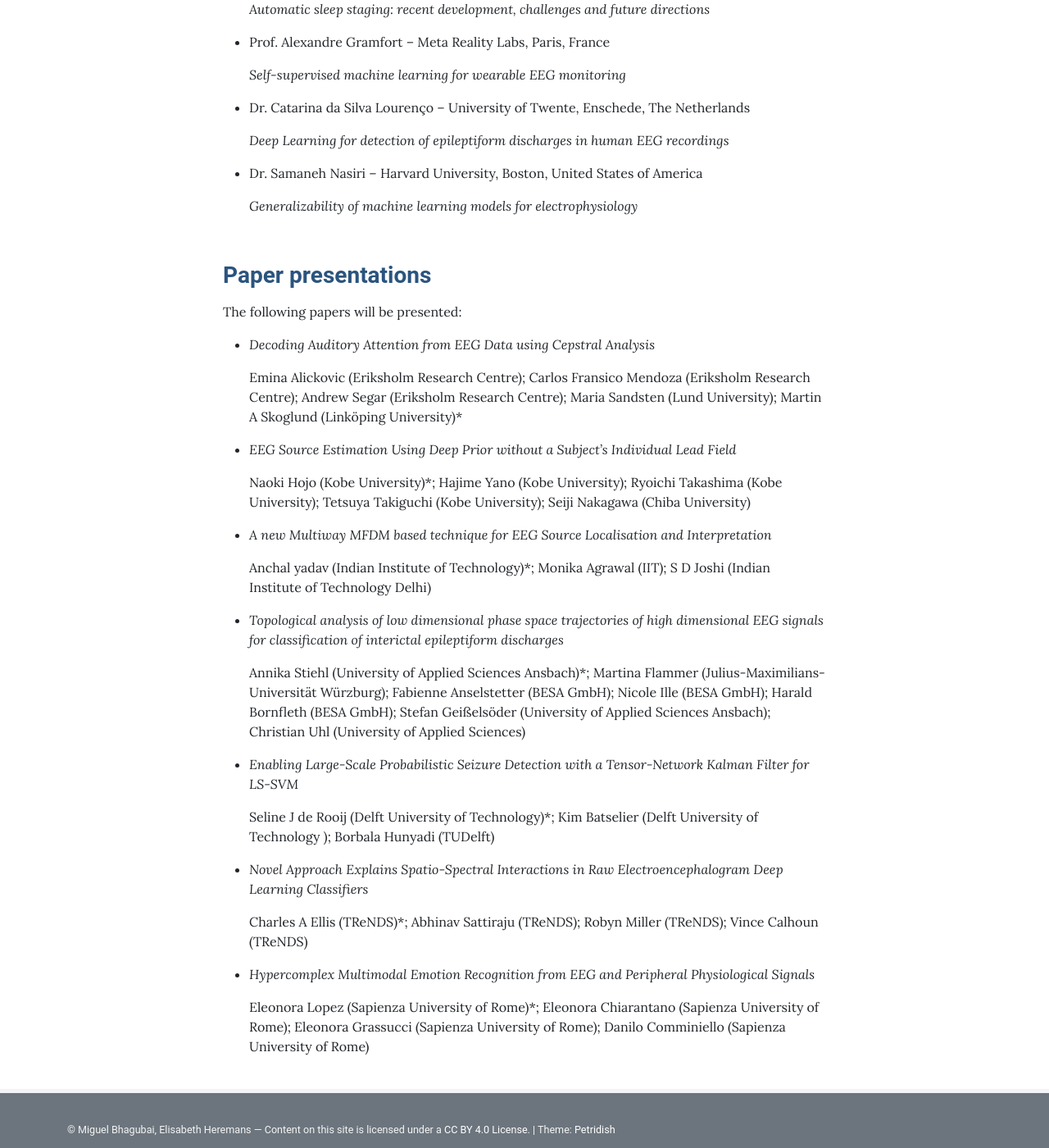
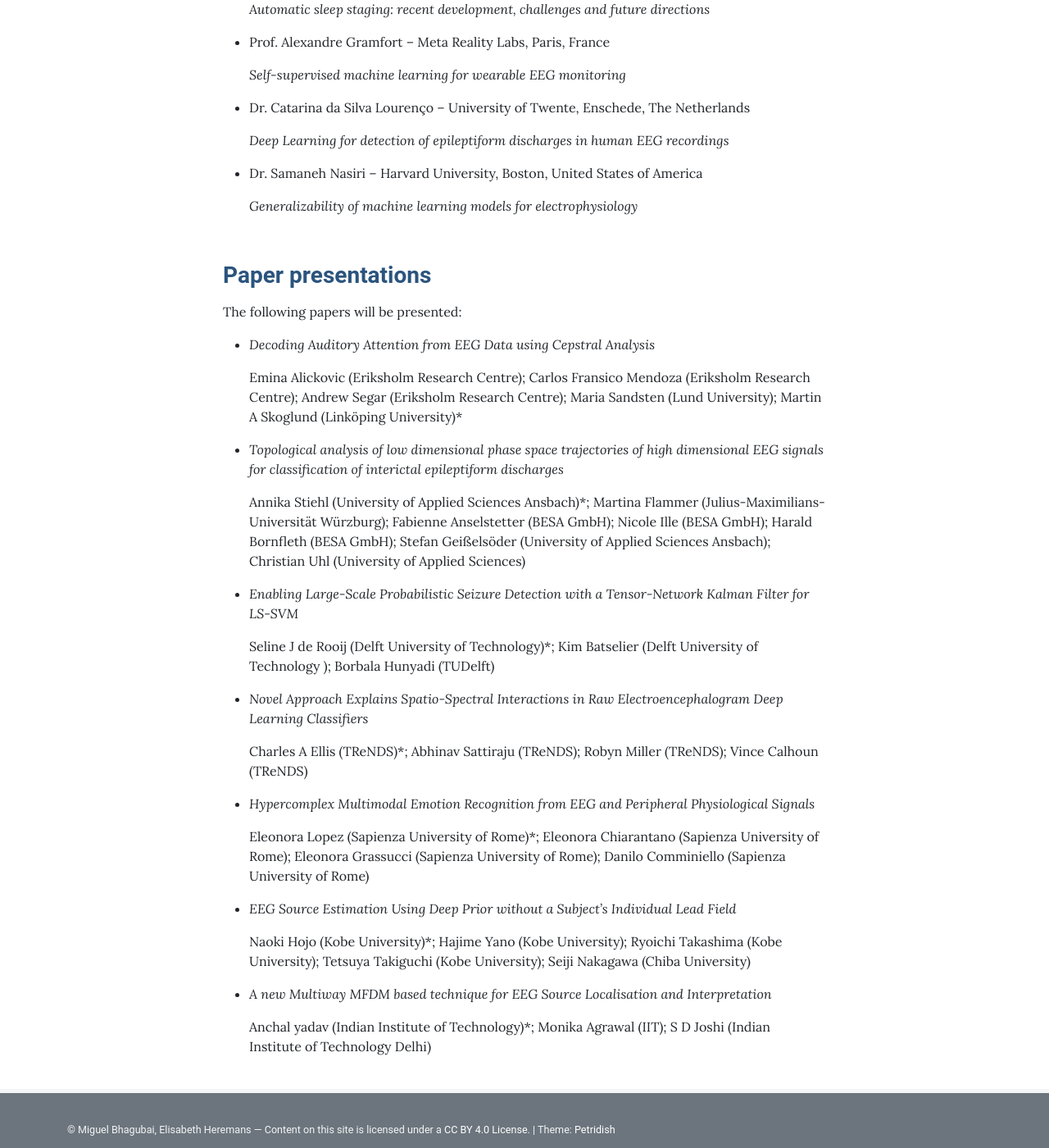
Before and after one commit to biomedepi/eegworkshop, a Jekyll site: the page built from pages/program.md, in a window 1280 px wide and 1400 px high, scrolled down 607 px. Shown: the whole window at 82% size. Built offline with Jekyll 4.4.1, drawn with Linux system fonts in a browser that asks for light colours; part of the change alters nothing that is shown.

```diff
--- a/pages/program.md
+++ b/pages/program.md
@@ -40,12 +40,6 @@ The following papers will be presented:
 - *Decoding Auditory Attention from EEG Data using Cepstral Analysis*
 
    Emina Alickovic (Eriksholm Research Centre); Carlos Fransico Mendoza (Eriksholm Research Centre); Andrew Segar (Eriksholm Research Centre); Maria Sandsten (Lund University); Martin A Skoglund (Linköping University)*
-- *EEG Source Estimation Using Deep Prior without a Subject's Individual Lead Field*
-
-   Naoki Hojo (Kobe University)*; Hajime Yano (Kobe University); Ryoichi Takashima (Kobe University); Tetsuya Takiguchi (Kobe University); Seiji Nakagawa (Chiba University)
-- *A new Multiway MFDM based technique for EEG Source Localisation and Interpretation*
-
-   Anchal yadav (Indian Institute of Technology)*; Monika Agrawal (IIT); S D Joshi (Indian Institute of Technology Delhi)
 - *Topological analysis of low dimensional phase space trajectories of high dimensional EEG signals for classification of interictal epileptiform discharges*
 
    Annika Stiehl (University of Applied Sciences Ansbach)*; Martina Flammer (Julius-Maximilians-Universität Würzburg); Fabienne Anselstetter (BESA GmbH); Nicole Ille (BESA GmbH); Harald Bornfleth (BESA GmbH); Stefan Geißelsöder (University of Applied Sciences Ansbach); Christian Uhl (University of Applied Sciences)
@@ -58,6 +52,12 @@ The following papers will be presented:
 - *Hypercomplex Multimodal Emotion Recognition from EEG and Peripheral Physiological Signals*
 
    Eleonora Lopez (Sapienza University of Rome)*; Eleonora Chiarantano (Sapienza University of Rome); Eleonora Grassucci (Sapienza University of Rome); Danilo Comminiello (Sapienza University of Rome)
+- *EEG Source Estimation Using Deep Prior without a Subject's Individual Lead Field*
+
+   Naoki Hojo (Kobe University)*; Hajime Yano (Kobe University); Ryoichi Takashima (Kobe University); Tetsuya Takiguchi (Kobe University); Seiji Nakagawa (Chiba University)
+- *A new Multiway MFDM based technique for EEG Source Localisation and Interpretation*
+
+   Anchal yadav (Indian Institute of Technology)*; Monika Agrawal (IIT); S D Joshi (Indian Institute of Technology Delhi)
 
 
 
```
